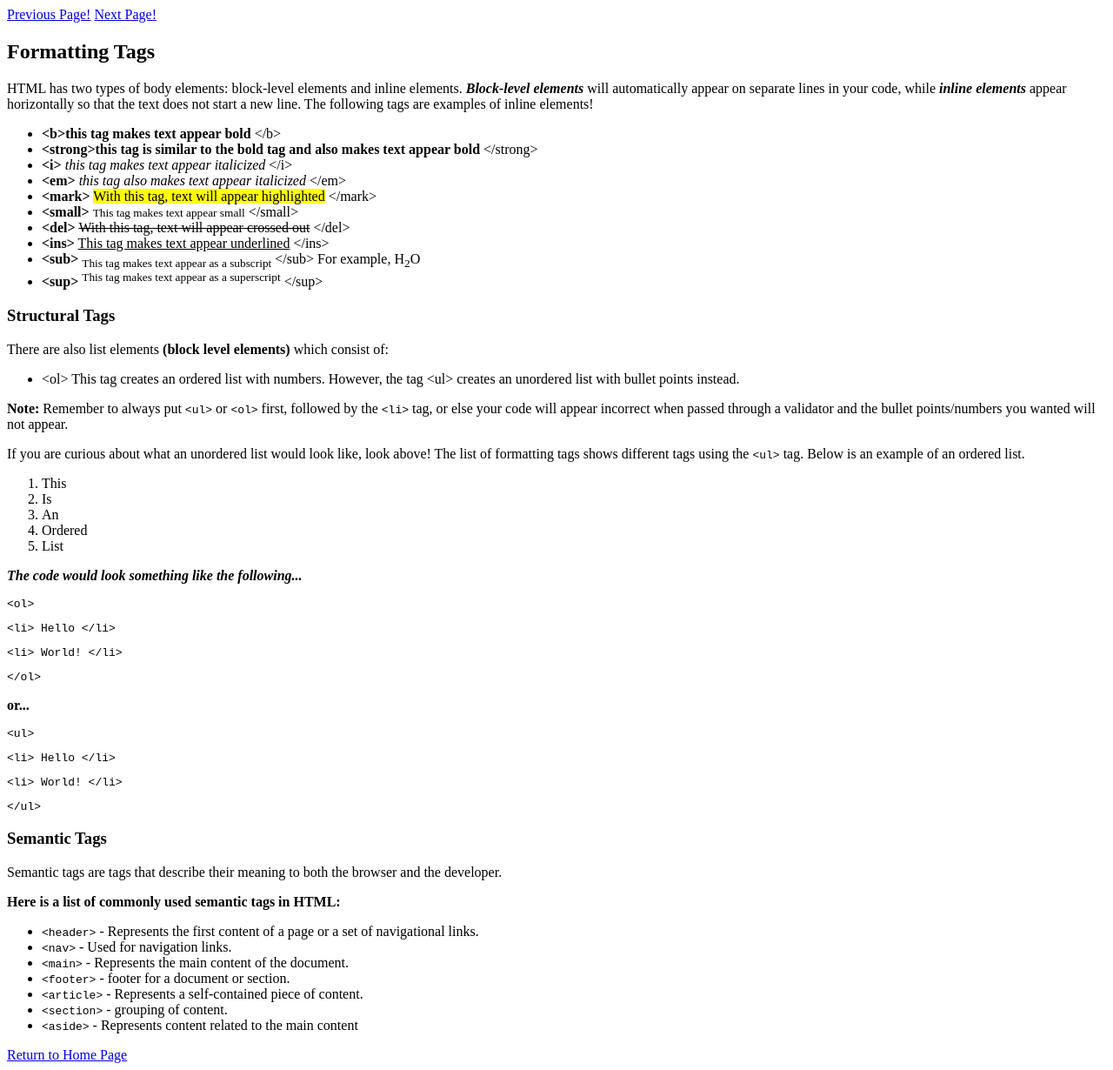
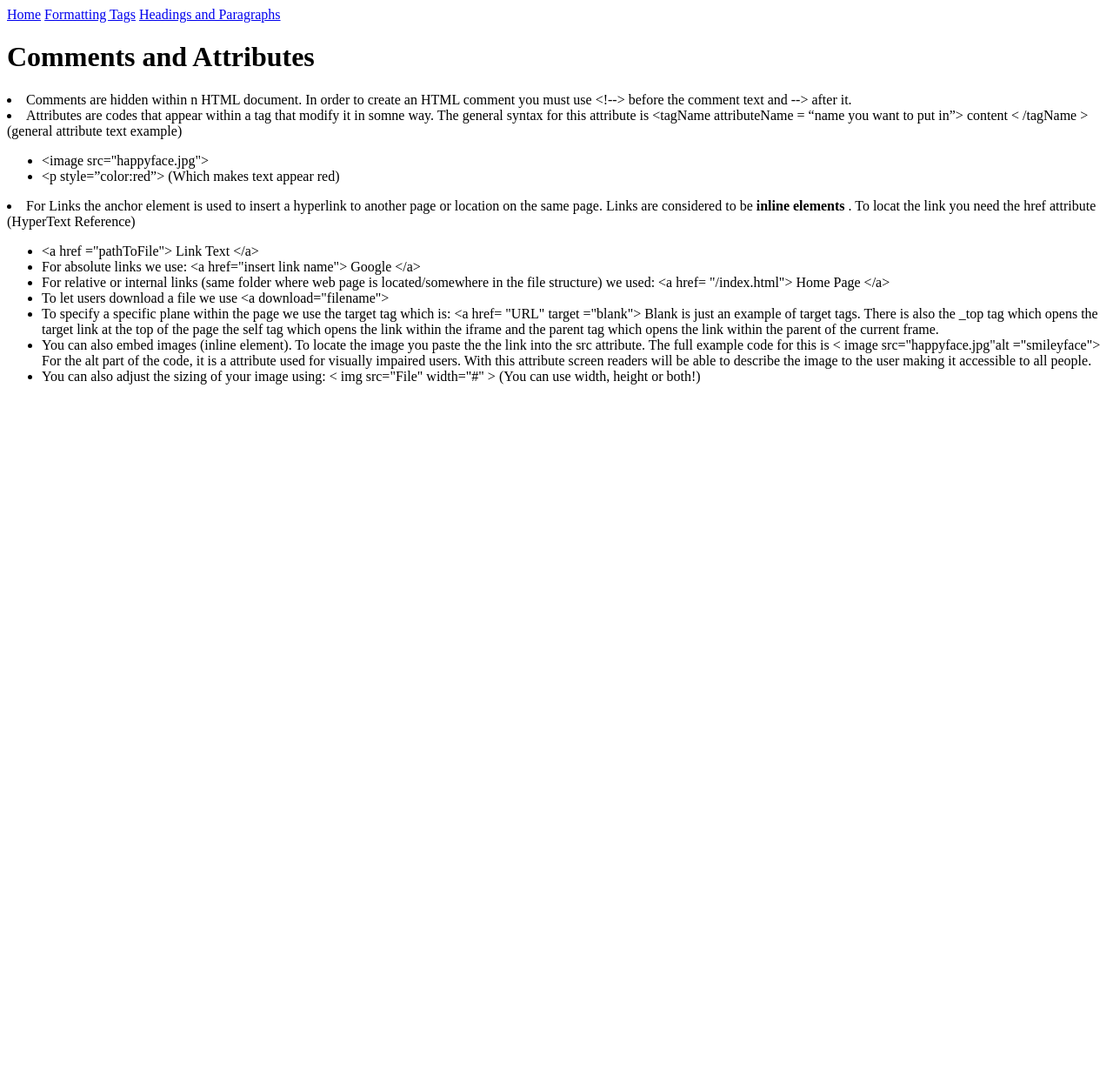
Before and after one commit to sumaitab1/Unit_C2_Project_Sumaita_Begum, a website: page page3.html in a window 1280 px wide. Shown: the whole page at 87% size. After the commit the page ends 800 px from the top, so only its background shows below. Drawn offline with Linux system fonts and the light colour scheme.

Commit message:
new branch

```diff
--- a/page3.html
+++ b/page3.html
@@ -1,83 +1,36 @@
 <!DOCTYPE html>
 <html lang="en">
   <head>
-    <title> Tags; Basics of HTML</title>
-    <meta charset="UTF-8">
-    <meta name="viewport" content="width=device-width">
-    <link rel="stylesheet" href="styles.css">
+    <title>Comments and Attributes</title>
+    <meta charset="UTF-8" />
+    <meta name="viewport" content="width=device-width" />
+
     <script type="module" src="script.js"></script>
   </head>
 
+  <a href="/">Home</a>
+      <a href="page2.html" aria-current="page">Formatting Tags</a>
+      <a href="page4.html" aria-current="page">Headings and Paragraphs</a>
+
+
+      <h1>Comments and Attributes </h1>
+
+    <p> <li> Comments are hidden within n HTML document. In order to create an HTML comment you must use &lt!--&gt; before the comment text and --> after it.
+
+        <li> Attributes are codes that appear within a tag that modify it in somne way. The general syntax for this attribute is
+         &lttagName attributeName = “name you want to put in”> content &lt  /tagName       &gt; (general attribute text example)
+              <ul>
+                <li> &ltimage src="happyface.jpg"&gt;
+                  <li> &ltp style=”color:red”&gt; (Which makes text appear red)
+              </ul>
+          <li> For Links the anchor element is used to insert a hyperlink to another page or location on the same page. Links are considered to be <b> inline elements </b>. To locat the link you need the href attribute (HyperText Reference)
+            <ul>
+              <li> &lta href ="pathToFile"&gt; Link Text &lt/a&gt;
+                <li> For absolute links we use: &lta href="insert link name"&gt; Google &lt/a&gt;
+                  <li> For relative or internal links (same folder where web page is located/somewhere in the file structure) we used: &lta href= "/index.html"&gt; Home Page &lt/a&gt;
+                    <li> To let users download a file we use &lta download="filename"&gt;
+                      <li> To specify a specific plane within the page we use the target tag which is: &lta href= "URL" target ="blank"&gt; Blank is just an example of target tags. There is also the _top tag which opens the target link at the top of the page the self tag which opens the link within the iframe and the parent tag which opens the link within the parent of the current frame.
+            <li> You can also embed images (inline element). To locate the image you paste the the link into the src attribute. The full example code for this is &lt image src="happyface.jpg"alt ="smileyface"&gt; For the alt part of the code, it is a attribute used for visually impaired users. With this attribute screen readers will be able to describe the image to the user making it accessible to all people.
+              <li> You can also adjust the sizing of your image using: &lt img src="File" width="#" &gt; (You can use width, height or both!) </li></ol></p>
   <body>
     <nav>
-      <a href="page2.html">Previous Page!</a>
-      <a href="page4.html">Next Page!</a>
-    </nav>
-    <main>
-      <h2>Formatting Tags</h2>
-      <p>
-        HTML has two types of body elements: block-level elements and inline elements.
-        <b><i>Block-level elements</i></b> will automatically appear on separate lines in your code,
-        while <b><i>inline elements</i></b> appear horizontally so that the text does not start a new line. The following tags are examples of inline elements!
-      </p>
-
-      <ul>
-        <li><b>&lt;b&gt;</b><b>this tag makes text appear bold </b> &lt;/b&gt;</li>
-        <li><b>&lt;strong&gt;</b><strong>this tag is similar to the bold tag and also makes text appear bold</strong> &lt;/strong&gt;</li>
-        <li><b>&lt;i&gt;</b> <i>this tag makes text appear italicized</i> &lt;/i&gt;</li>
-        <li><b>&lt;em&gt;</b> <em>this tag also makes text appear italicized</em> &lt;/em&gt;</li>
-        <li><b>&lt;mark&gt;</b> <mark>With this tag, text will appear highlighted</mark> &lt;/mark&gt;</li>
-        <li><b>&lt;small&gt;</b> <small>This tag makes text appear small</small> &lt;/small&gt;</li>
-        <li><b>&lt;del&gt;</b> <del>With this tag, text will appear crossed out</del> &lt;/del&gt;</li>
-        <li><b>&lt;ins&gt;</b> <ins>This tag makes text appear underlined</ins> &lt;/ins&gt;</li>
-        <li><b>&lt;sub&gt;</b> <sub>This tag makes text appear as a subscript</sub> &lt;/sub&gt; For example, H<sub>2</sub>O</li>
-        <li><b>&lt;sup&gt;</b> <sup>This tag makes text appear as a superscript</sup> &lt;/sup&gt;</li>
-      </ul>
-
-      <h3>Structural Tags</h3>
-      <p>There are also list elements <b>(block level elements)</b> which consist of:</p>
-      <ul>
-        <li>&lt;ol&gt; This tag creates an ordered list with numbers. However, the tag &lt;ul&gt; creates an unordered list with bullet points instead.</li>
-      </ul>
-
-      <p><b>Note:</b> Remember to always put <code>&lt;ul&gt;</code> or <code>&lt;ol&gt;</code> first, followed by the <code>&lt;li&gt;</code> tag, or else your code will appear incorrect when passed through a validator and the bullet points/numbers you wanted will not appear.</p>
-
-      <p>If you are curious about what an unordered list would look like, look above! The list of formatting tags shows different tags using the <code>&lt;ul&gt;</code> tag. Below is an example of an ordered list.</p>
-
-      <ol>
-        <li>This</li>
-        <li>Is</li>
-        <li>An</li>
-        <li>Ordered</li>
-        <li>List</li>
-      </ol>
-
-      <p><b><i>The code would look something like the following...</i></b></p>
-
-      <pre><code>&lt;ol&gt;</code></pre>
-      <pre><code>&lt;li&gt; Hello &lt;/li&gt;</code></pre>
-      <pre><code>&lt;li&gt; World! &lt;/li&gt;</code></pre>
-      <pre><code>&lt;/ol&gt;</code></pre>
-
-      <p> <b> or...</b></p>
-      <pre><code>&lt;ul&gt;</code></pre>
-      <pre><code>&lt;li&gt; Hello &lt;/li&gt;</code></pre>
-      <pre><code>&lt;li&gt; World! &lt;/li&gt;</code></pre>
-      <pre><code>&lt;/ul&gt;</code></pre>
-      <h3>Semantic Tags</h3>
-    <p>Semantic tags are tags that describe their meaning to both the browser and the developer.</p>
-    <p><b>Here is a list of commonly used semantic tags in HTML:</b></p>
-    <ul>
-        <li><code>&lt;header&gt;</code> - Represents the first content of a page or a set of navigational links.</li>
-        <li><code>&lt;nav&gt;</code> - Used for navigation links.</li>
-        <li><code>&lt;main&gt;</code> - Represents the main content of the document.</li>
-        <li><code>&lt;footer&gt;</code> -  footer for a document or section.</li>
-        <li><code>&lt;article&gt;</code> - Represents a self-contained piece of content.</li>
-        <li><code>&lt;section&gt;</code> - grouping of content.</li>
-        <li><code>&lt;aside&gt;</code> - Represents content related to the main content</li>
-    </ul>
-
-      <a href="index.html">Return to Home Page</a>
-    </main>
-  </body>
-</html>
```
Also changed, not shown: index.html (+10 -21 lines), page2.html (+48 -31 lines), page4.html (+16 -66 lines).
